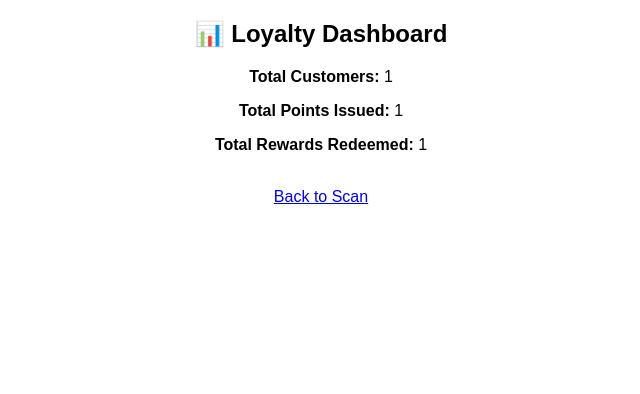
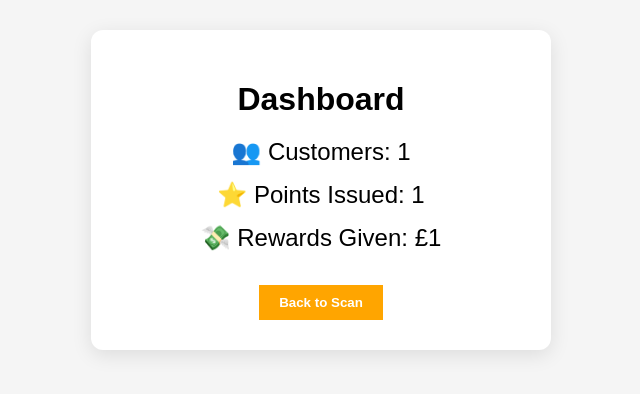
Before and after one commit to newportpetsuk-lab/newport-pets-loyalty, a Flask app: template templates/dashboard.html in a window 1280 px wide. Shown: the top 394 px of the page, without its empty margins (319-959 px from the left). Run offline with Flask 3, Linux system fonts and the light colour scheme; the template is opened without the code that fills it: most values are stand-ins (such as "Sample title", 1, 10 or a date in 2020); some libraries are stand-ins or nearby versions.

Commit message:
Update dashboard.html

```diff
--- a/templates/dashboard.html
+++ b/templates/dashboard.html
@@ -2,17 +2,58 @@
 <html>
 <head>
     <title>Dashboard</title>
+
+    <style>
+        body {
+            font-family: Arial;
+            background: #f5f5f5;
+            text-align: center;
+        }
+
+        .card {
+            background: white;
+            padding: 30px;
+            margin: 30px auto;
+            width: 400px;
+            border-radius: 12px;
+            box-shadow: 0 5px 20px rgba(0,0,0,0.1);
+        }
+
+        h1 {
+            margin-bottom: 20px;
+        }
+
+        .stat {
+            font-size: 24px;
+            margin: 15px 0;
+        }
+
+        button {
+            padding: 10px 20px;
+            background: orange;
+            border: none;
+            color: white;
+            font-weight: bold;
+            cursor: pointer;
+        }
+    </style>
 </head>
-<body style="text-align:center; font-family:Arial;">
 
-<h2>📊 Loyalty Dashboard</h2>
+<body>
 
-<p><strong>Total Customers:</strong> {{ total_customers }}</p>
-<p><strong>Total Points Issued:</strong> {{ total_points }}</p>
-<p><strong>Total Rewards Redeemed:</strong> {{ total_rewards }}</p>
+<div class="card">
+    <h1>Dashboard</h1>
 
-<br>
-<a href="/scan">Back to Scan</a>
+    <div class="stat">👥 Customers: {{ total_customers }}</div>
+    <div class="stat">⭐ Points Issued: {{ total_points }}</div>
+    <div class="stat">💸 Rewards Given: £{{ total_rewards }}</div>
+
+    <br>
+
+    <a href="/scan">
+        <button>Back to Scan</button>
+    </a>
+</div>
 
 </body>
 </html>
```
